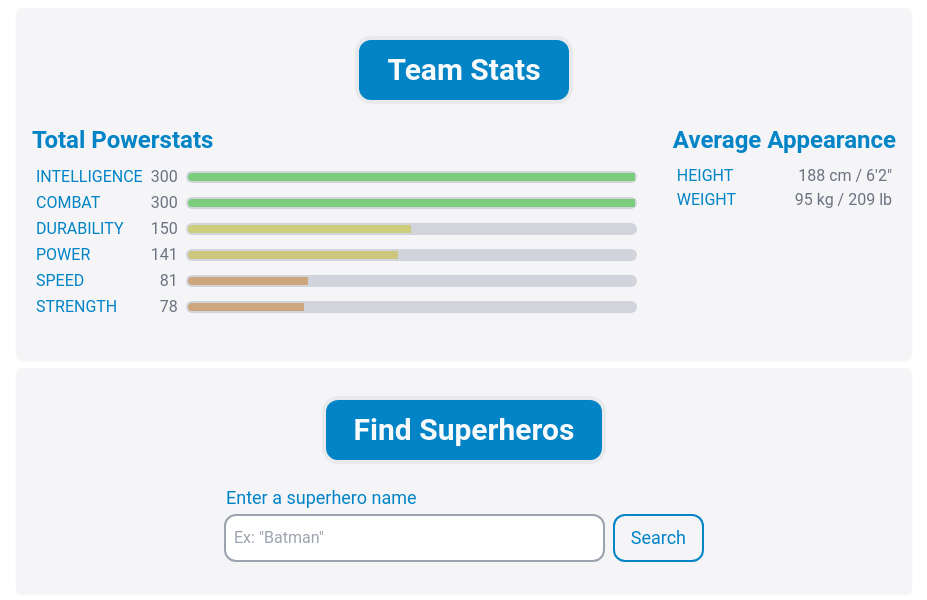
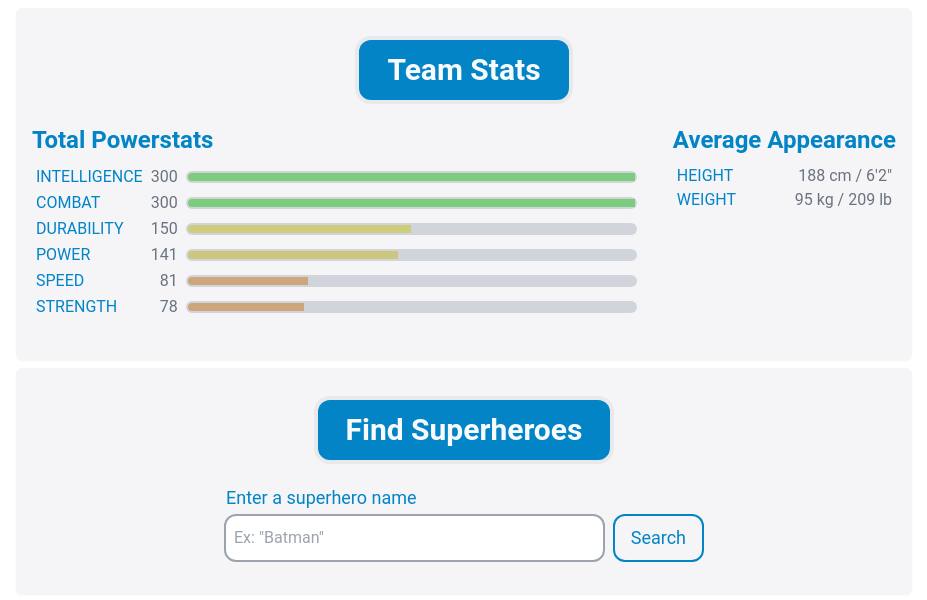
Before and after one commit to livchits/superheroes-app, a React (Vite) app: page / in a window 1280 px wide. Shown: the top 600 px of the page, without its empty margins (176-1103 px from the left). Built offline with nearby package versions, Linux system fonts and the light colour scheme; no server answers; the HTML template or start-up script is replaced by a standard one.

Commit message:
Fix spelling

```diff
--- a/src/components/SearchResults.jsx
+++ b/src/components/SearchResults.jsx
@@ -1,12 +1,12 @@
 import * as React from 'react';
 import PropTypes from 'prop-types';
 
-function SearchResults({ superheros }) {
+function SearchResults({ superheroes }) {
   return (
     <article className='absolute w-11/12 transform -translate-x-1/2 bg-gray-300 rounded-lg bg-opacity-70 left-1/2 md:max-w-4xl'>
-      <ul className='text-blue-600 sm:flex sm:flex-wrap'>
-        {superheros.map(({ name, id, imageUrl }) => (
-          <li key={id} className='flex justify-center rounded-lg sm:w-5/12 sm:mx-2'>
+      <ul className='mt-4 text-blue-600 sm:flex sm:flex-wrap sm:justify-between'>
+        {superheroes.map(({ name, id, imageUrl }) => (
+          <li key={id} className='flex justify-center rounded-lg sm:mx-2'>
             <img alt={name} className='h-40 p-2 rounded-2xl' src={imageUrl} />
             <div className='flex flex-col justify-around p-2'>
               <p className='text-xl font-bold text-center'>{name}</p>
@@ -24,6 +24,6 @@ function SearchResults({ superheros }) {
   );
 }
 
-SearchResults.propTypes = { superheros: PropTypes.array.isRequired };
+SearchResults.propTypes = { superheroes: PropTypes.array.isRequired };
 
 export default SearchResults;
--- a/src/components/SuperheroSearch.jsx
+++ b/src/components/SuperheroesSearch.jsx
@@ -1,12 +1,12 @@
 import * as React from 'react';
 
-import useGetSuperheros from '../hooks/useGetSuperheros';
+import useGetSuperheroes from '../hooks/useGetSuperheroes';
 
 import SearchResults from './SearchResults';
 
-function SuperheroSearch() {
+function SuperheroesSearch() {
   const [query, setQuery] = React.useState(null);
-  const { status, data: superheros, error } = useGetSuperheros(query);
+  const { status, data: superheroes, error } = useGetSuperheroes(query);
 
   const handleSubmit = (event) => {
     event.preventDefault();
@@ -19,7 +19,7 @@ function SuperheroSearch() {
       <section className='w-11/12 py-8 mx-auto my-2 text-blue-600 bg-gray-200 rounded-md shadow-sm md:mx-auto md:max-w-4xl bg-opacity-40'>
         <div className='text-center'>
           <h1 className='inline-block py-3 mx-auto mb-6 text-3xl font-semibold bg-blue-600 px-7 rounded-xl text-gray-50 ring-4 ring-opacity-80 ring-gray-200'>
-            Find Superheros
+            Find Superheroes
           </h1>
         </div>
         <form className='max-w-lg px-4 mx-auto ' onSubmit={handleSubmit}>
@@ -43,9 +43,9 @@ function SuperheroSearch() {
           </div>
         </form>
       </section>
-      {superheros && <SearchResults superheros={superheros} />}
+      {superheroes && <SearchResults superheroes={superheroes} />}
     </>
   );
 }
 
-export default SuperheroSearch;
+export default SuperheroesSearch;
--- a/src/screens/Home.jsx
+++ b/src/screens/Home.jsx
@@ -1,13 +1,13 @@
 import * as React from 'react';
 
-import SuperheroSearch from '../components/SuperheroSearch';
+import SuperheroesSearch from '../components/SuperheroesSearch';
 import TeamStats from '../components/TeamStats';
 
 function Home() {
   return (
     <>
       <TeamStats />
-      <SuperheroSearch />
+      <SuperheroesSearch />
     </>
   );
 }
```
Also changed, not shown: src/hooks/useGetSuperheroes.js (renamed from src/hooks/useGetSuperheros.js).
